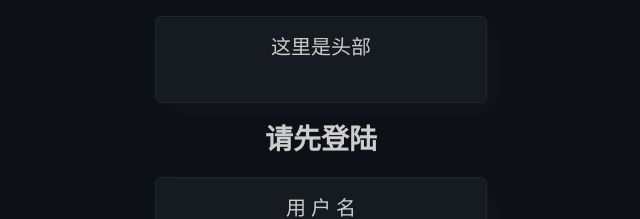
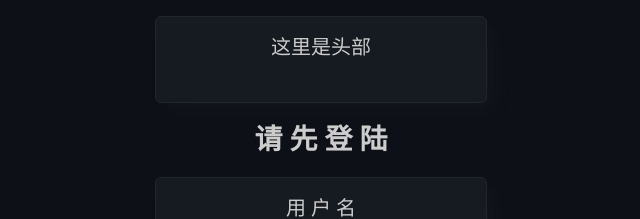
Before and after one commit to chng3/code_storage, a plain HTML site: page login.html in a window 1280 px wide. Shown: the top 219 px of the page, without its empty margins (319-959 px from the left). Drawn offline with Linux system fonts and the light colour scheme.

Commit message:
优化H1

```diff
--- a/login.html
+++ b/login.html
@@ -18,7 +18,7 @@
 <main>
     <div class="">
         <div>
-            <h1>请先登陆</h1>
+            <h1>请 先 登 陆</h1>
         </div>
         <div>
             <form class="login">
```
